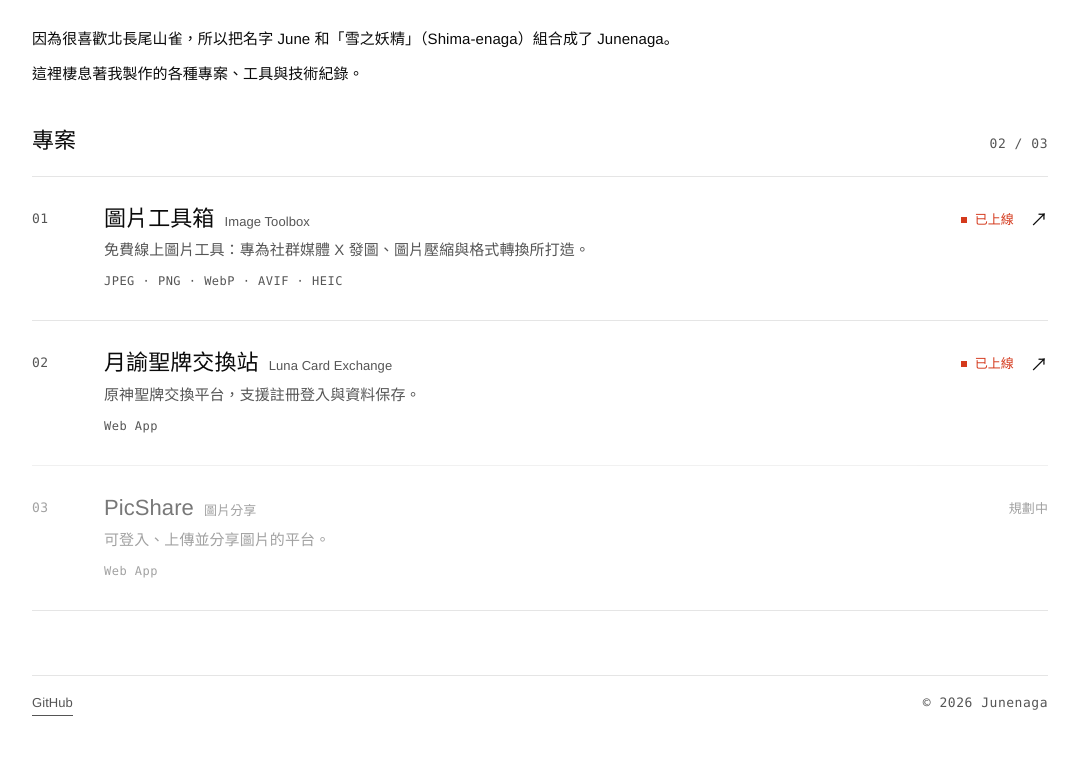
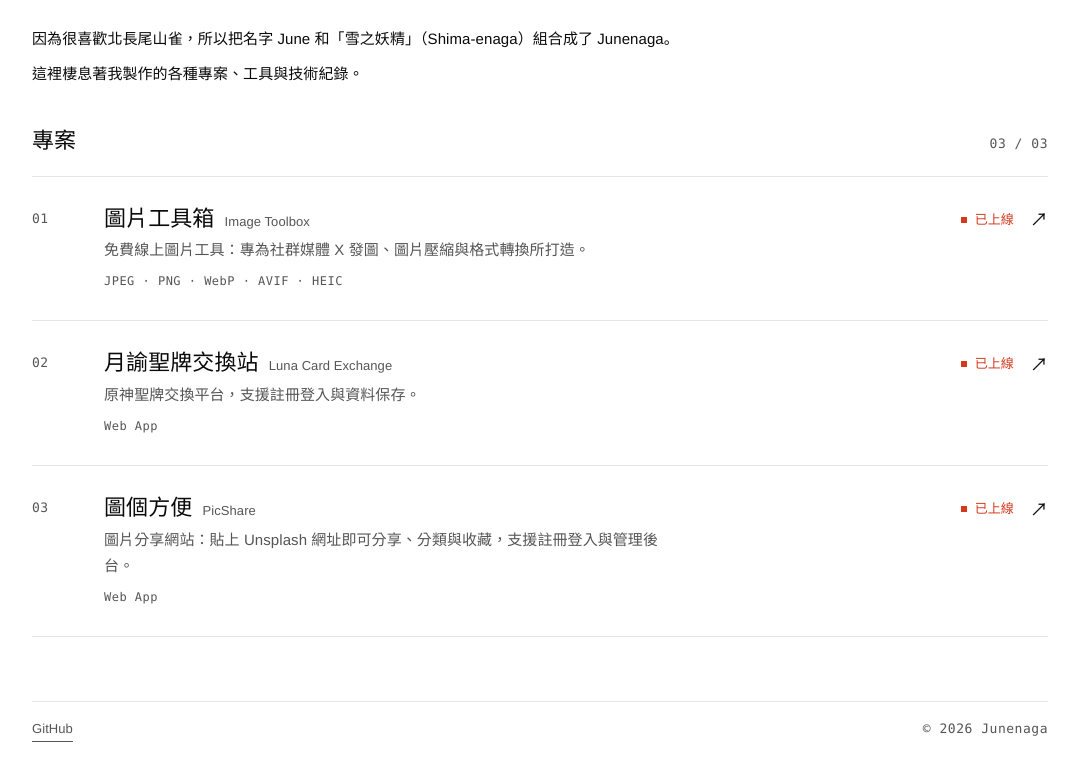
Before and after one commit to JuneChen1/junenaga-home, a plain HTML site: page public/index.html in a window 1280 px wide. Shown: the part 142-916 px from the top of the page, without its empty margins (100-1179 px from the left). Drawn offline with Linux system fonts and the light colour scheme.

Commit message:
feat(home): mark PicShare as live

```diff
--- a/public/index.html
+++ b/public/index.html
@@ -6,14 +6,14 @@
     <title>Junenaga</title>
     <meta
       name="description"
-      content="Junenaga 的作品集：圖片工具箱、月諭聖牌交換站等個人製作的網站與工具。"
+      content="Junenaga 的作品集：圖片工具箱、月諭聖牌交換站、圖個方便等個人製作的網站與工具。"
     />
     <link rel="canonical" href="https://junenaga.com/" />
     <meta property="og:type" content="website" />
     <meta property="og:title" content="Junenaga" />
     <meta
       property="og:description"
-      content="Junenaga 的作品集：圖片工具箱、月諭聖牌交換站等個人製作的網站與工具。"
+      content="Junenaga 的作品集：圖片工具箱、月諭聖牌交換站、圖個方便等個人製作的網站與工具。"
     />
     <meta property="og:url" content="https://junenaga.com/" />
     <meta property="og:image" content="https://junenaga.com/android-chrome-512x512.png" />
@@ -45,7 +45,7 @@
       <section class="projects" aria-labelledby="projects">
         <div class="section-head">
           <h2 id="projects">專案</h2>
-          <span class="num count">02 / 03</span>
+          <span class="num count">03 / 03</span>
         </div>
 
         <ul class="list">
@@ -82,17 +82,20 @@
           </li>
 
           <li>
-            <div class="row soon">
+            <a class="row" href="https://picshare.junenaga.com/">
               <span class="idx num">03</span>
               <span class="body">
-                <span class="name">PicShare <small>圖片分享</small></span>
-                <span class="desc">可登入、上傳並分享圖片的平台。</span>
+                <span class="name">圖個方便 <small>PicShare</small></span>
+                <span class="desc"
+                  >圖片分享網站：貼上 Unsplash 網址即可分享、分類與收藏，支援註冊登入與管理後台。</span
+                >
                 <span class="tags num">Web App</span>
               </span>
               <span class="meta">
-                <span class="status">規劃中</span>
+                <span class="status live">已上線</span>
+                <span class="arrow" aria-hidden="true">↗</span>
               </span>
-            </div>
+            </a>
           </li>
         </ul>
       </section>
```
